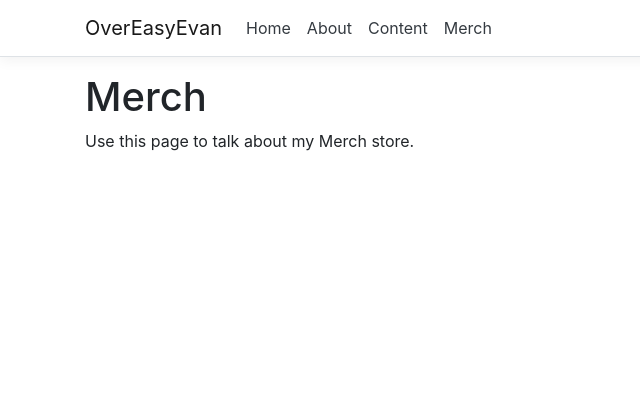
After one commit to evan-knop/OverEasyEvanTwitch, an ASP.NET Core app: page /Merch in a window 1280 px wide. The commit adds this page. Shown: the top 420 px of the page, without its empty margins (0-640 px from the left). Run offline with ASP.NET Core 8, Linux system fonts and the light colour scheme.

Commit message:
Added Content and Merch pages

```diff
--- a/OverEasyEvanTwitch/Pages/About.cshtml
+++ b/OverEasyEvanTwitch/Pages/About.cshtml
@@ -3,6 +3,8 @@
 @{
     ViewData["Title"] = "About";
 }
-<h1>@ViewData["Title"]</h1>
 
-<p>Use this page to talk about my Twitch channel.</p>
+<div class="fadein">
+    <h1>@ViewData["Title"]</h1>
+    <p>Use this page to talk about my Twitch channel.</p>
+</div>
--- a/OverEasyEvanTwitch/Pages/Index.cshtml
+++ b/OverEasyEvanTwitch/Pages/Index.cshtml
@@ -4,7 +4,7 @@
     ViewData["Title"] = "Home page";
 }
 
-<div class="homeContent text-center">
+<div class="text-center fadein">
     <img class="happyEgg" src="~/img/happyegg.png" />
     <h1 class="display-4">OverEasyEvan</h1>
     <p>Click here to see OverEasyEvan LIVE! :  <a href="https://twitch.tv/OverEasyEvan">OverEasyEvan on Twitch</a></p>
--- /dev/null
+++ b/OverEasyEvanTwitch/Pages/Merch.cshtml
@@ -0,0 +1,10 @@
+@page
+@model OverEasyEvanTwitch.Pages.MerchModel
+@{
+    ViewData["Title"] = "Merch";
+}
+
+<div class="fadein">
+    <h1>@ViewData["Title"]</h1>
+    <p>Use this page to talk about my Merch store.</p>
+</div>
--- /dev/null
+++ b/OverEasyEvanTwitch/Pages/Merch.cshtml.cs
@@ -0,0 +1,16 @@
+using System;
+using System.Collections.Generic;
+using System.Linq;
+using System.Threading.Tasks;
+using Microsoft.AspNetCore.Mvc;
+using Microsoft.AspNetCore.Mvc.RazorPages;
+
+namespace OverEasyEvanTwitch.Pages
+{
+    public class MerchModel : PageModel
+    {
+        public void OnGet()
+        {
+        }
+    }
+}
--- a/OverEasyEvanTwitch/wwwroot/css/site.css
+++ b/OverEasyEvanTwitch/wwwroot/css/site.css
@@ -15,6 +15,9 @@ a.navbar-brand {
 
 .homeContent {
     margin-top: 14em;
+}
+
+.fadein {
     animation: fadeInAnimation ease 3s;
     animation-iteration-count: 1;
     animation-fill-mode: forwards;
```
Also changed, not shown: OverEasyEvanTwitch/Pages/Content.cshtml (added, +10 -0 lines), OverEasyEvanTwitch/Pages/Content.cshtml.cs (added, +16 -0 lines), 1 other file.
